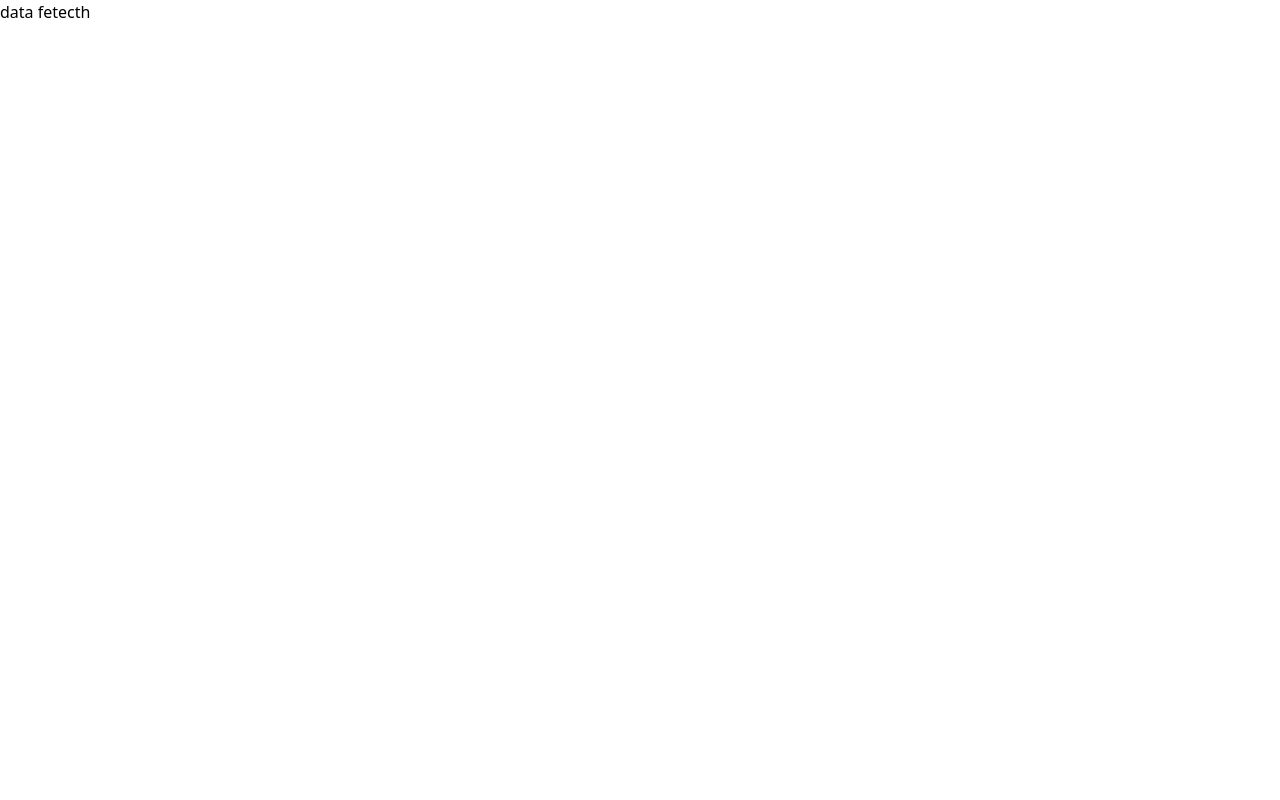
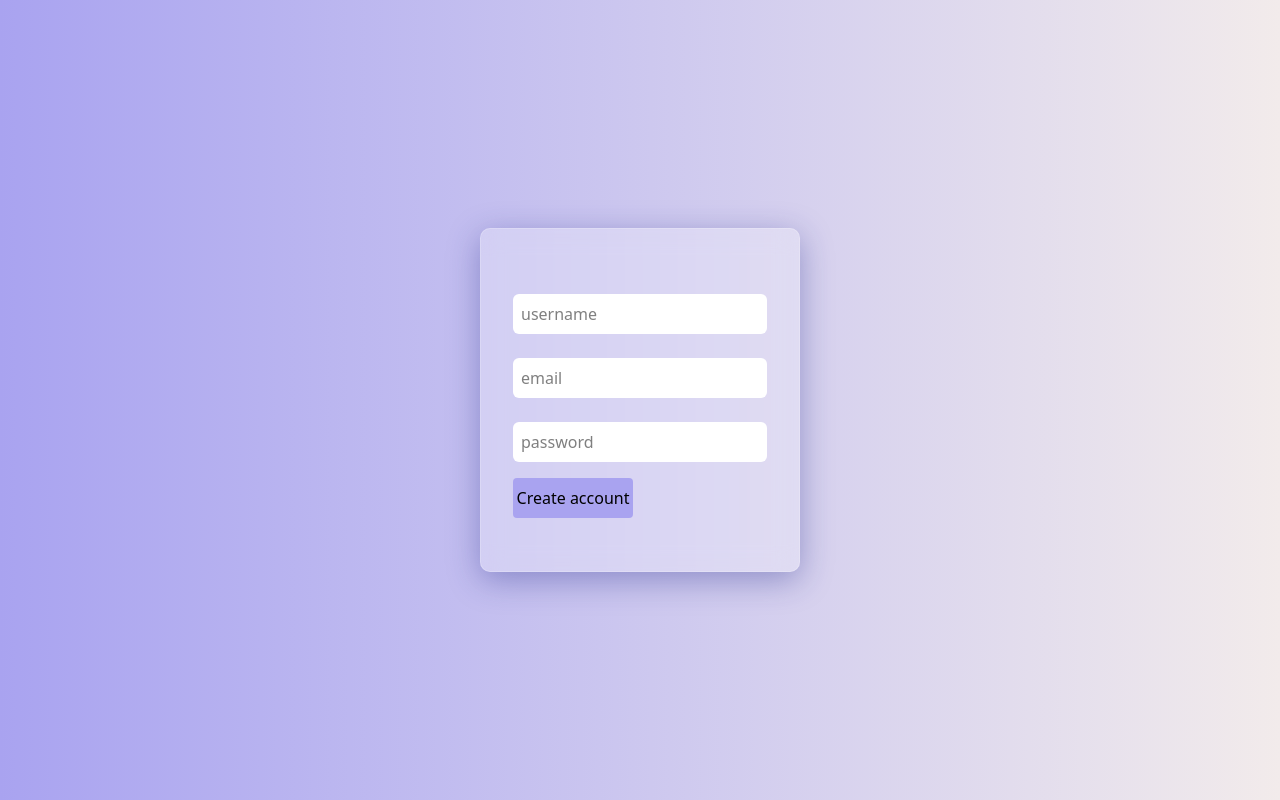
Before and after one commit to Deepakdharsh/Second-brain, a React (Vite) app in the folder front-end/: page /signup in a window 1280 px wide. Built offline with nearby package versions, Linux system fonts and the light colour scheme.

Commit message:
added signIn,signUp components

```diff
--- a/front-end/src/components/Input.tsx
+++ b/front-end/src/components/Input.tsx
@@ -1,15 +1,14 @@
 import React from 'react'
 
-/* interface input{
+interface input{
     placeholder:string,
     type:string,
-    INPref:React.InputHTMLAttributes<HTMLInputElement>
-} */
+}
 
-function Input({placeholder,type="text",INPref}:any){
+function Input({placeholder,type="text"}:input,ref:React.Ref<HTMLInputElement>){
     return (
-        <div className='bg-white rounded-xs p-2 m-3'>
-            <input className='w-full outline-none' ref={INPref} type={type} placeholder={placeholder}/>
+        <div className='bg-white rounded-md p-2 m-3'>
+            <input className='w-full outline-none' ref={ref} type={type} placeholder={placeholder}/>
         </div>
     )
 }
--- a/front-end/src/components/Modal.tsx
+++ b/front-end/src/components/Modal.tsx
@@ -7,6 +7,7 @@ import Input from './Input'
 //     handleToggle:()=>void
 // }
 
+const ForwardedChild=React.forwardRef(Input)
 //@ts-ignore
 function Modal({isToggle,handleToggle}):any {
     const inputRef=useRef<HTMLInputElement>(null)
@@ -15,19 +16,20 @@ function Modal({isToggle,handleToggle}):any {
         console.log(inputRef.current?.value)
         console.log(isToggle)
     }
+
   return (
     <>
         {isToggle ? (
             <>
             <div onClick={handleToggle} className='fixed z-1 w-full min-h-screen bg-slate-300 opacity-60'>
             </div>
-            <div className='size-100 z-2  top-1/2 left-1/2 -translate-x-1/2 -translate-y-1/2 bg-slate-700 rounded-md p-12 fixed'>
+            <div className='size-100 z-2  top-1/2 left-1/2 -translate-x-1/2 -translate-y-1/2 bg-white/25 shadow-[0_8px_32px_0_rgba(31,38,135,0.37)] backdrop-blur-[12.5px] rounded-[10px] border border-white/20  rounded-md p-12 fixed'>
                 <span onClick={handleToggle} className='absolute top-3 left-91'><CloseIcon/></span>
-                <Input placeholder="title" INPref={inputRef} type='text' />
-                <Input placeholder="title" INPref={inputRef} type='text' />
-                <Input placeholder="title" INPref={inputRef} type='text' />
-                <Input placeholder="title" INPref={inputRef} type='text' />
-                <Input placeholder="title" INPref={inputRef} type='text' />
+                <ForwardedChild placeholder="title" ref={inputRef} type='text' />
+                <ForwardedChild placeholder="title" ref={inputRef} type='text' />
+                <ForwardedChild placeholder="title" ref={inputRef} type='text' />
+                <ForwardedChild placeholder="title" ref={inputRef} type='text' />
+                <ForwardedChild placeholder="title" ref={inputRef} type='text' />
                 <button onClick={handleSubmit} className=' mt-3 text-white bg-purple-600 px-5 py-2 rounded-xs ml-2'>Submit</button>
             </div>
             </>
--- a/front-end/src/components/SignIn.tsx
+++ b/front-end/src/components/SignIn.tsx
@@ -1,8 +1,21 @@
-import React from 'react'
+import React,{useRef} from 'react'
+import Input from './Input'
+
+const ForwardRef=React.forwardRef(Input)
 
 function SignIn() {
+  const usernameRef=useRef<HTMLInputElement>(null)
+  function handleSubmit(){
+    console.log(usernameRef.current?.value)
+  }
   return (
-    <div className='bg-gray-200 w-80 h-50'>SignIn</div>
+    <div className='bg-gradient-to-r from-[#a9a3f0] to-[#f2ebeb] min-h-screen flex justify-center items-center'>
+      <div className='bg-white/25 shadow-[0_8px_32px_0_rgba(31,38,135,0.37)] backdrop-blur-[12.5px] rounded-[10px] border border-white/20 h-86 w-80 rounded flex flex-col justify-center p-5'>
+        <ForwardRef placeholder='email' type='email'/>
+        <ForwardRef placeholder='password' type='password'/>
+        <button onClick={handleSubmit} className='mt-1 bg-[#a9a3f0] rounded w-30 py-2 ml-3'>login</button>
+      </div>
+    </div>
   )
 }
 
--- a/front-end/src/components/Signup.tsx
+++ b/front-end/src/components/Signup.tsx
@@ -1,8 +1,22 @@
-import React from 'react'
+import React,{useRef} from 'react'
+import Input from './Input'
+
+const ForwardRef=React.forwardRef(Input)
 
 function Signup() {
+  const usernameRef=useRef<HTMLInputElement>(null)
+  function handleSubmit(){
+    console.log(usernameRef.current?.value)
+  }
   return (
-    <div>data fetecth</div>
+    <div className='bg-gradient-to-r from-[#a9a3f0] to-[#f2ebeb] min-h-screen flex justify-center items-center'>
+      <div className='bg-white/25 shadow-[0_8px_32px_0_rgba(31,38,135,0.37)] backdrop-blur-[12.5px] rounded-[10px] border border-white/20 h-86 w-80 rounded flex flex-col justify-center p-5'>
+        <ForwardRef placeholder='username' type='text' ref={usernameRef}/>
+        <ForwardRef placeholder='email' type='email'/>
+        <ForwardRef placeholder='password' type='password'/>
+        <button onClick={handleSubmit} className='mt-1 bg-[#a9a3f0] rounded w-30 py-2 ml-3'>Create account</button>
+      </div>
+    </div>
   )
 }
 
```
Also changed, not shown: 1 other file (tests, documents, lock files or other folders).
